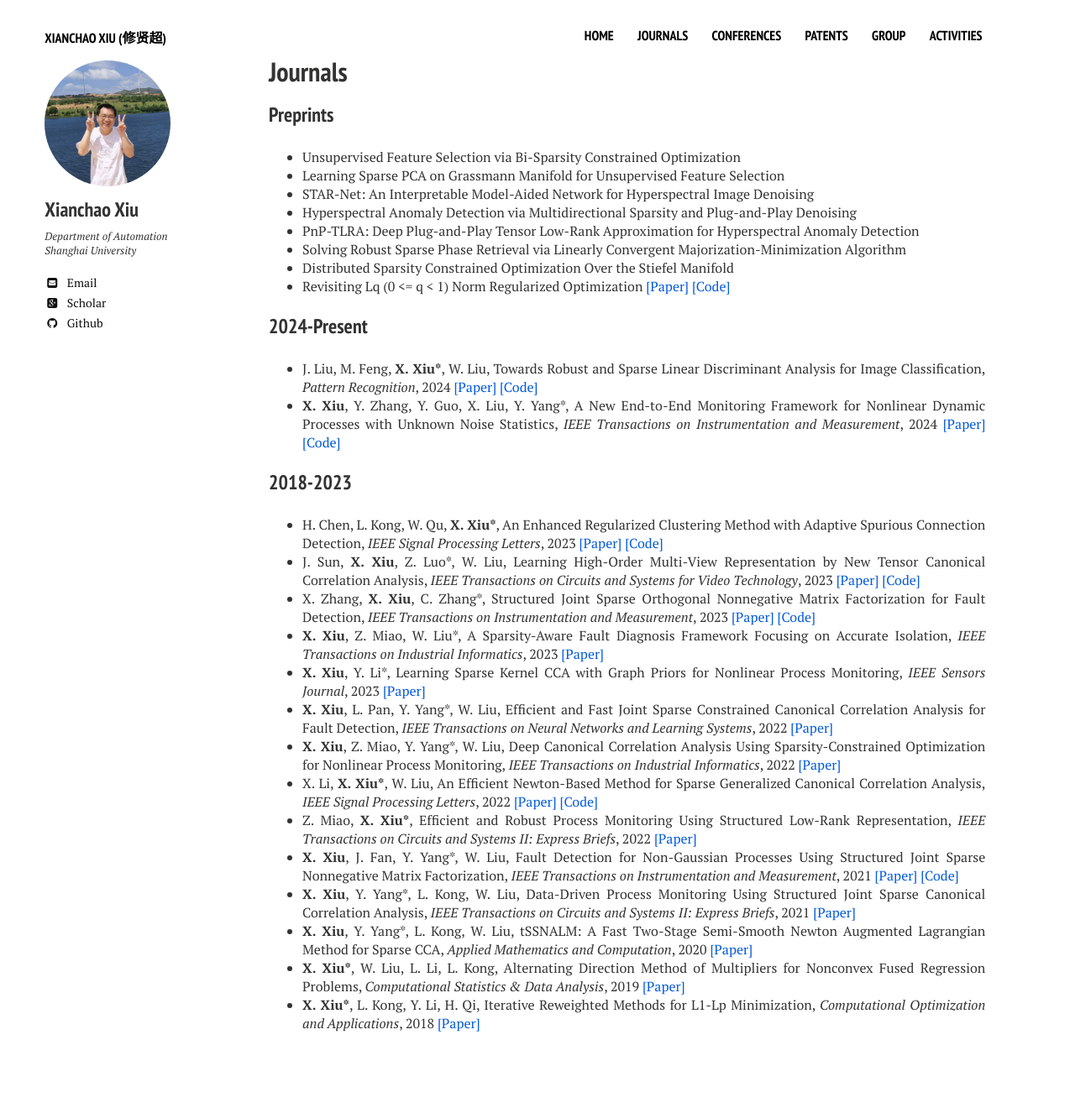
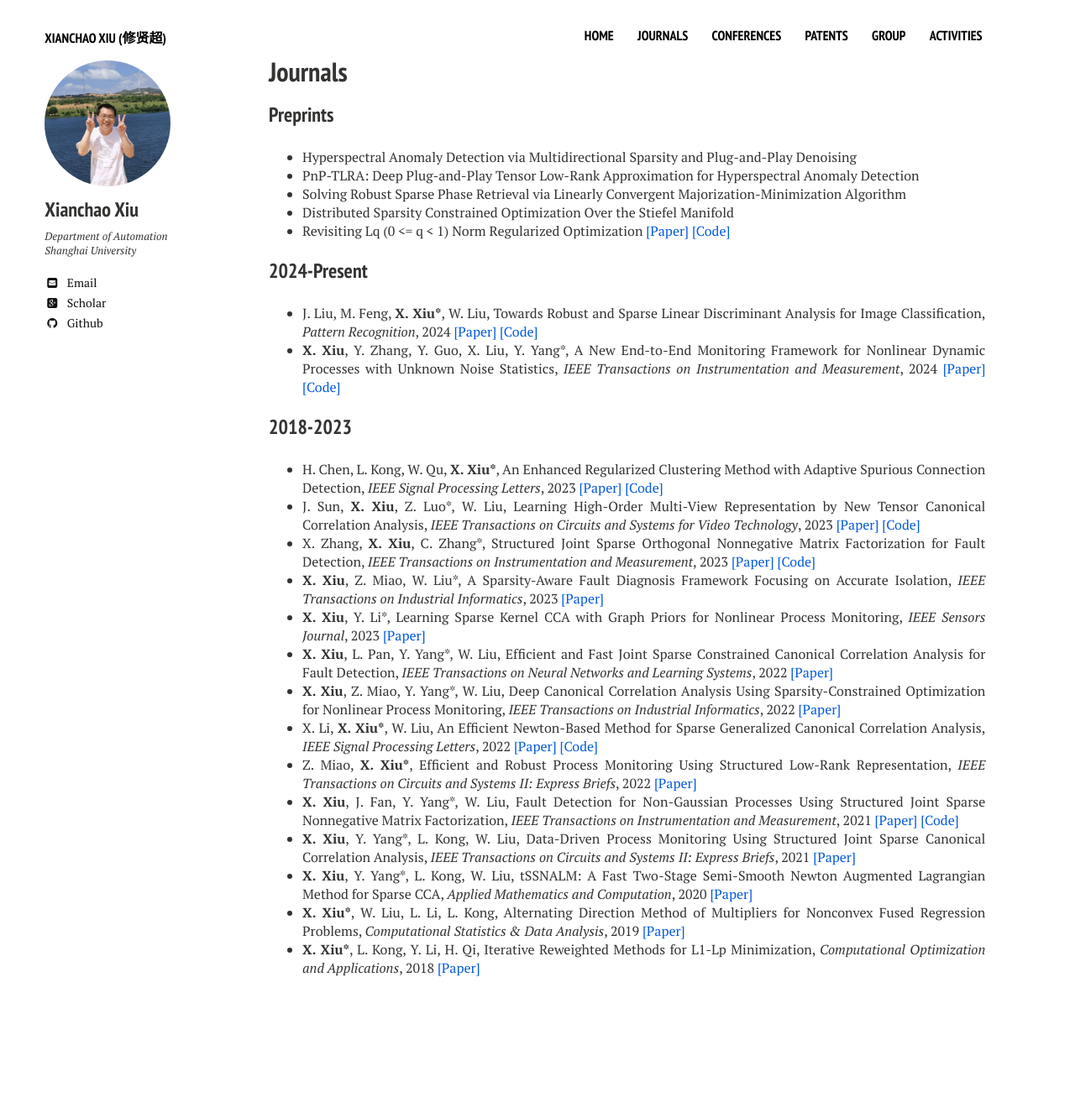
Before and after one commit to xianchaoxiu/xianchaoxiu.github.io, a Jekyll site: the page built from journals/index.md, in a window 1280 px wide. Shown: the whole page at 84% size. Built offline with Jekyll 4.4.1, drawn with Linux system fonts in a browser that asks for light colours; nearby versions of some CDN libraries; after the commit the page ends 1260 px from its top, so only the background shows below that.

Commit message:
Update index.md

```diff
--- a/journals/index.md
+++ b/journals/index.md
@@ -8,9 +8,6 @@ share: false
 ---
 
 ### Preprints
-* Unsupervised Feature Selection via Bi-Sparsity Constrained Optimization <br>
-* Learning Sparse PCA on Grassmann Manifold for Unsupervised Feature Selection <br>
-* STAR-Net: An Interpretable Model-Aided Network for Hyperspectral Image Denoising <br>
 * Hyperspectral Anomaly Detection via Multidirectional Sparsity and Plug-and-Play Denoising <br>
 * PnP-TLRA: Deep Plug-and-Play Tensor Low-Rank Approximation for Hyperspectral Anomaly Detection <br>
 * Solving Robust Sparse Phase Retrieval via Linearly Convergent Majorization-Minimization Algorithm <br>
```
